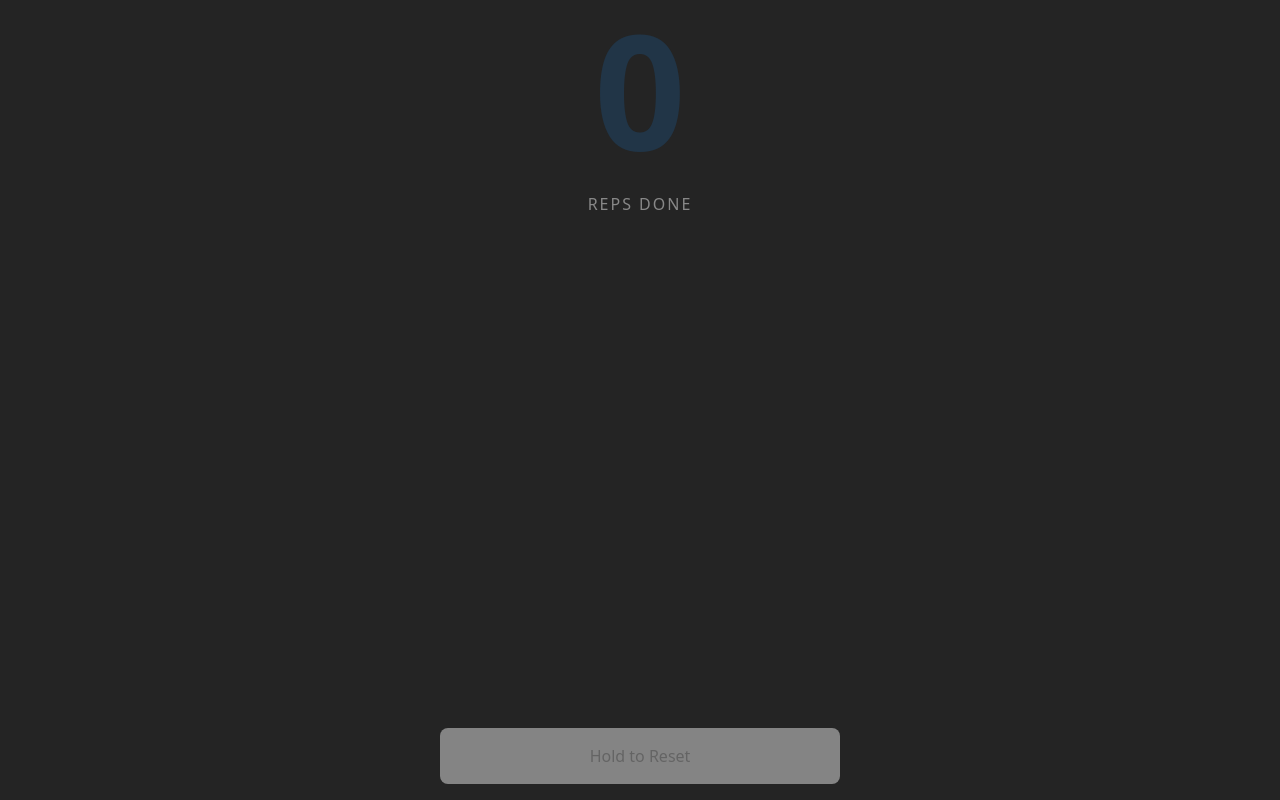
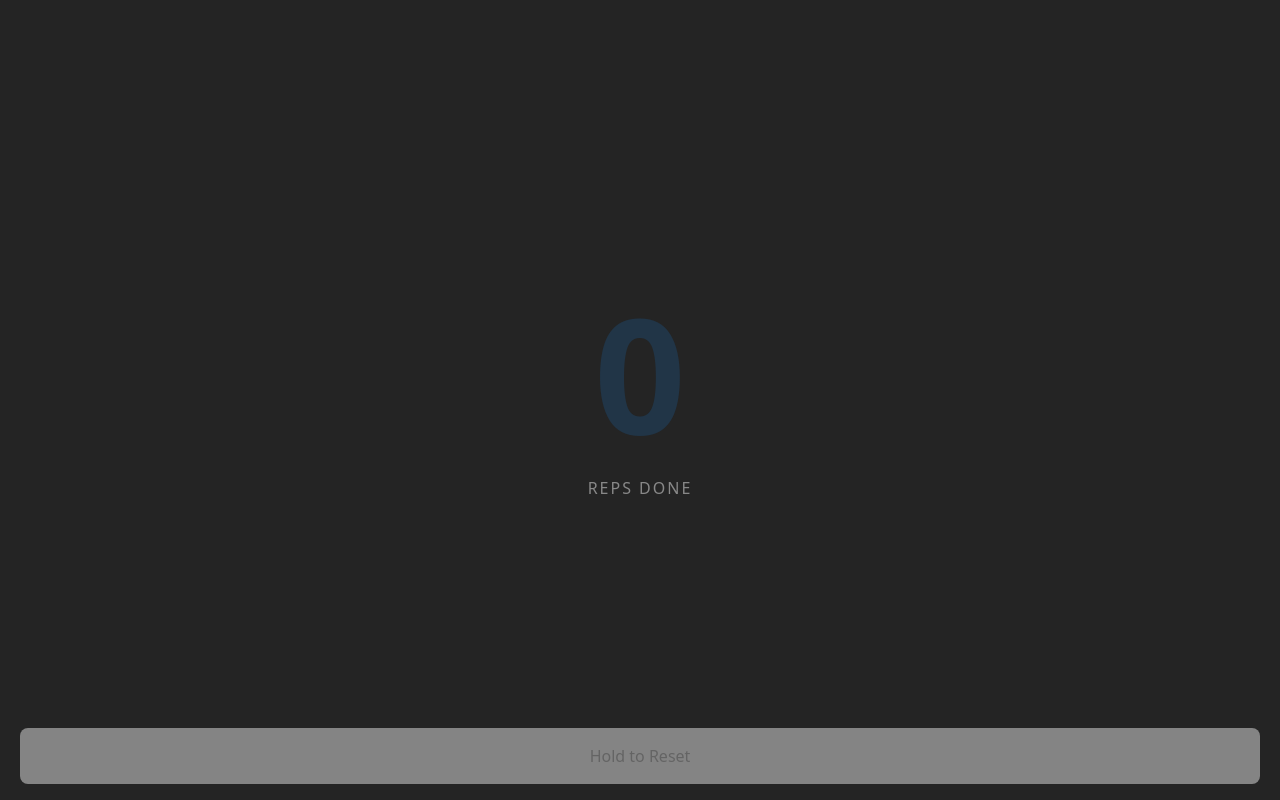
Before and after one commit to Kolya5434/counter, a React (Vite) app: page / in a window 1280 px wide. Built offline with nearby package versions, Linux system fonts and the light colour scheme.

Commit message:
Adjust reset button positioning and refine overflow styling for better layout handling

```diff
--- a/src/App.css
+++ b/src/App.css
@@ -22,11 +22,10 @@ body {
   flex-direction: column; /* Stack counter and button */
   justify-content: center;
   align-items: center;
-  gap: 2rem;
 
   background-color: #242424;
   position: relative;
-  overflow: hidden;
+  overflow-x: hidden;
   box-sizing: border-box; /* Ensures padding doesn't break the height */
 }
 
@@ -83,11 +82,10 @@ p {
 }
 
 .reset-btn {
-  flex-shrink: 0;
-  width: calc(100% - 40px);
-  max-width: 400px;
-  margin-top: auto;
-  margin-bottom: 1rem;
+  position: absolute;
+  bottom: calc(env(safe-area-inset-bottom) + 16px);
+  left: 20px;
+  right: 20px;
   z-index: 10;
   padding: 1rem;
   -webkit-user-select: none;
```
